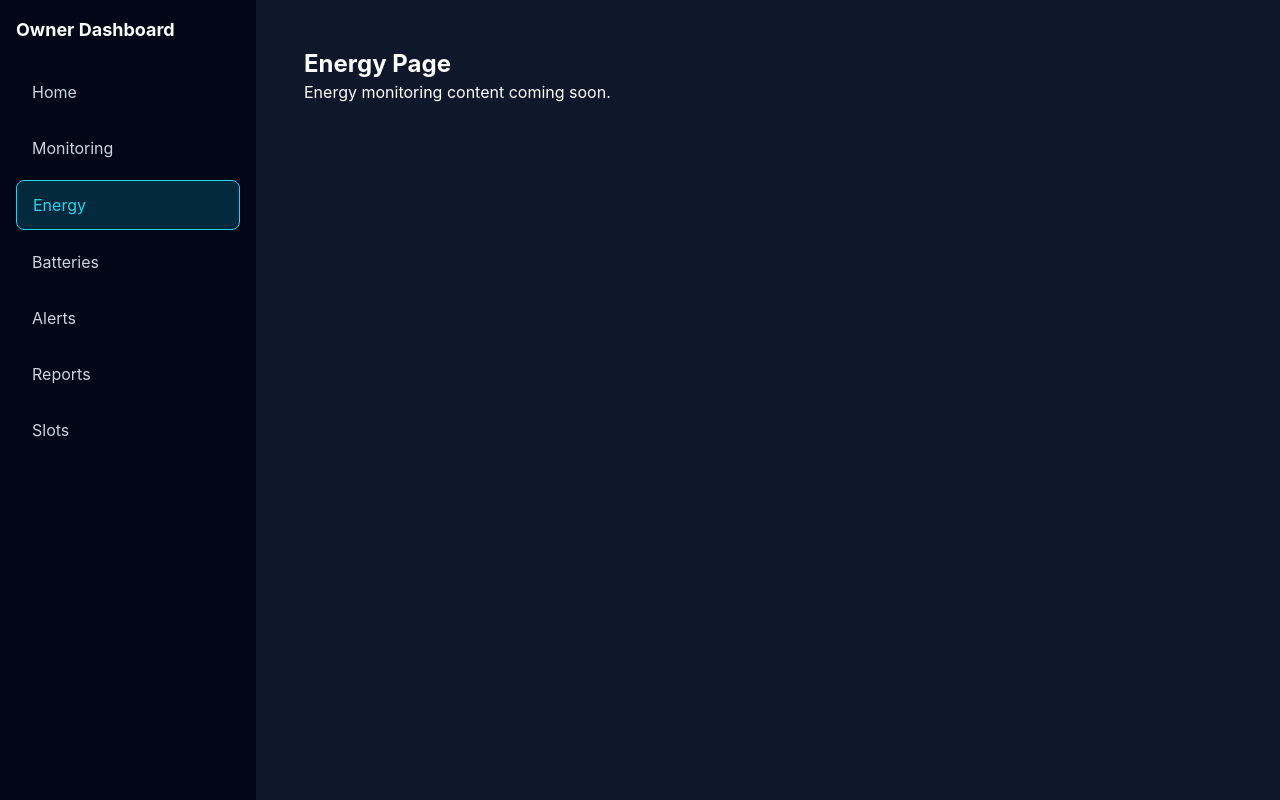
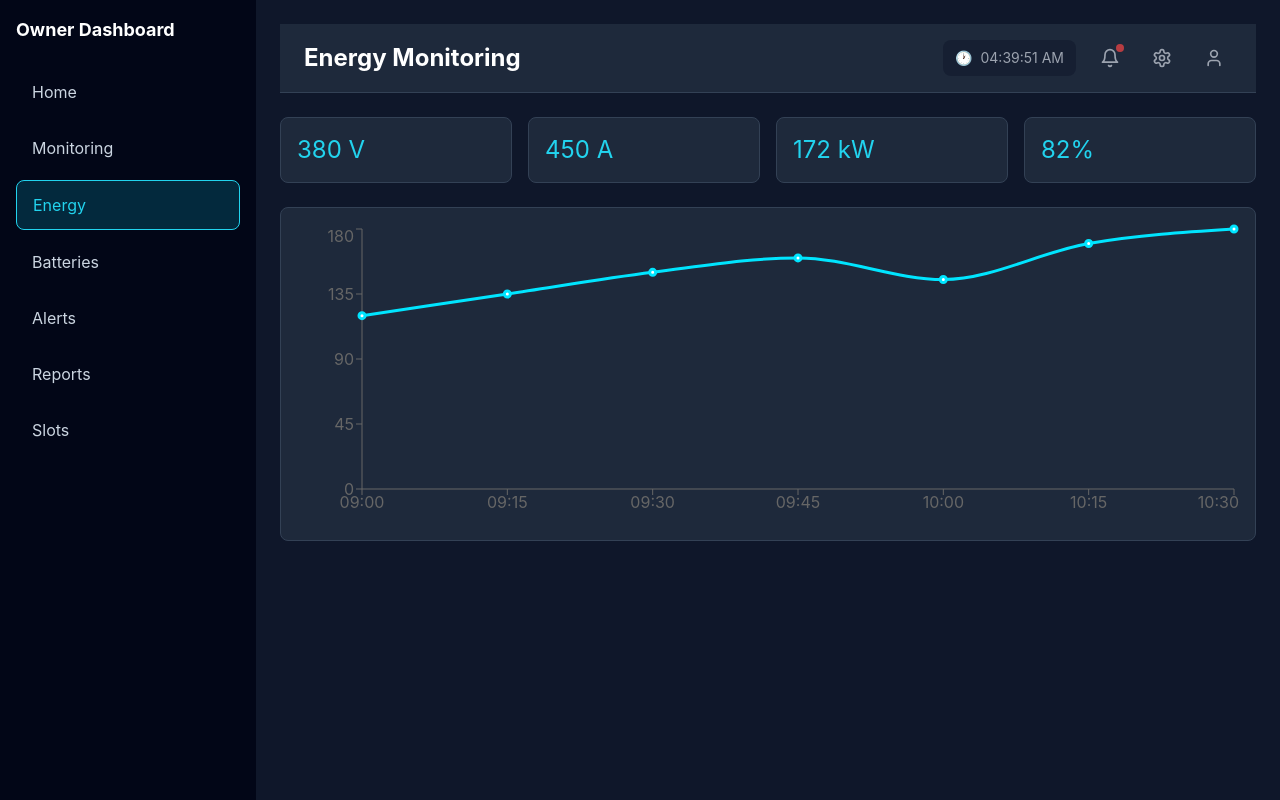
Before and after one commit to mariam1234ezz-gif/fluttercharger, a Next.js app: page /energy in a window 1280 px wide. Built offline with nearby package versions, Linux system fonts and the light colour scheme.

Commit message:
create energy dashboard

```diff
--- a/src/app/energy/page.tsx
+++ b/src/app/energy/page.tsx
@@ -1,10 +1,87 @@
 'use client'
+
+import Header from '@/components/Header'
+import { Card } from '@/components/Cards'
+import {
+  LineChart,
+  Line,
+  XAxis,
+  YAxis,
+  Tooltip,
+  ResponsiveContainer
+} from 'recharts'
+
+const energyData = [
+  { time: '09:00', power: 120 },
+  { time: '09:15', power: 135 },
+  { time: '09:30', power: 150 },
+  { time: '09:45', power: 160 },
+  { time: '10:00', power: 145 },
+  { time: '10:15', power: 170 },
+  { time: '10:30', power: 180 }
+]
 
 export default function EnergyPage() {
   return (
-    <div className="p-6">
-      <h1 className="text-2xl font-bold">Energy Page</h1>
-      <p>Energy monitoring content coming soon.</p>
+    <div className="space-y-6">
+
+      <Header
+        title="Energy Monitoring"
+        subtitle="Real-time energy consumption of the charging station"
+      />
+
+      {/* Metrics */}
+      <div className="grid grid-cols-4 gap-4">
+
+        <Card title="Voltage">
+          <div className="text-2xl text-cyan-400">380 V</div>
+        </Card>
+
+        <Card title="Current">
+          <div className="text-2xl text-cyan-400">450 A</div>
+        </Card>
+
+        <Card title="Power">
+          <div className="text-2xl text-cyan-400">172 kW</div>
+        </Card>
+
+        <Card title="Battery SOC">
+          <div className="text-2xl text-cyan-400">82%</div>
+        </Card>
+
+      </div>
+
+      {/* Graph */}
+
+      <Card title="Energy Consumption">
+
+        <div style={{ width: '100%', height: 300 }}>
+
+          <ResponsiveContainer>
+
+            <LineChart data={energyData}>
+
+              <XAxis dataKey="time" />
+
+              <YAxis />
+
+              <Tooltip />
+
+              <Line
+                type="monotone"
+                dataKey="power"
+                stroke="#00e5ff"
+                strokeWidth={3}
+              />
+
+            </LineChart>
+
+          </ResponsiveContainer>
+
+        </div>
+
+      </Card>
+
     </div>
-  );
+  )
 }
```
